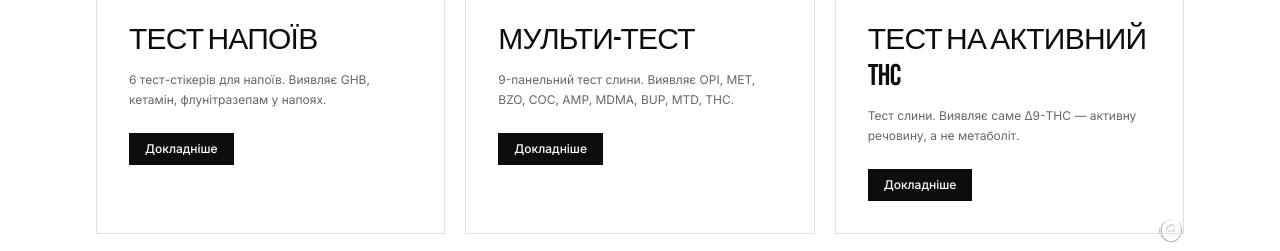
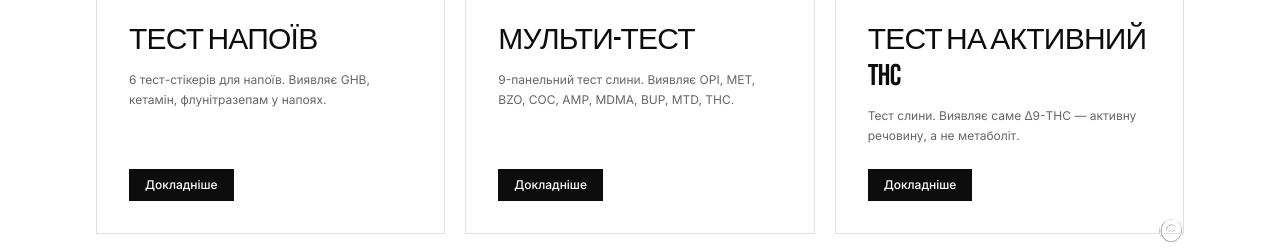
Before and after one commit to ponomarevbusinessonly-max/jzeppelin, a Next.js app: page /uk in a window 1280 px wide. Shown: the part 1353-1604 px from the top of the page. Built offline with nearby package versions, Linux system fonts and the light colour scheme; no server answers.

Commit message:
ui(products): align Details buttons to same row across all cards

```diff
--- a/components/sections/Products.jsx
+++ b/components/sections/Products.jsx
@@ -72,7 +72,7 @@ export default function Products() {
           {products.map((product, index) => (
             <motion.div
               key={product.name}
-              className="relative border border-border p-6 md:p-8 group hover:border-foreground/40 transition-colors overflow-hidden cursor-default"
+              className="relative border border-border p-6 md:p-8 group hover:border-foreground/40 transition-colors overflow-hidden cursor-default flex flex-col"
               initial={{ opacity: 0, y: 40 }}
               whileInView={{ opacity: 1, y: 0 }}
               viewport={{ once: true, margin: '-40px' }}
@@ -107,10 +107,10 @@ export default function Products() {
               <h3 className="font-heading text-2xl md:text-3xl tracking-tight mb-3 relative z-10">
                 {product.name}
               </h3>
-              <p className="font-body text-xs text-muted-foreground leading-relaxed mb-6 relative z-10">
+              <p className="font-body text-xs text-muted-foreground leading-relaxed mb-6 relative z-10 flex-1">
                 {product.description}
               </p>
-              <div className="flex gap-2 relative z-10">
+              <div className="flex gap-2 relative z-10 mt-auto">
                 <Link href={product.href} className="px-4 py-2 bg-foreground text-background font-body text-xs font-medium hover:bg-foreground/85 transition-colors">
                   {dict.products.details}
                 </Link>
```
